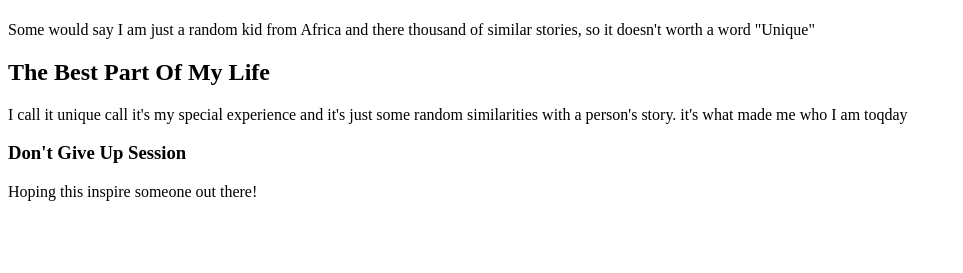
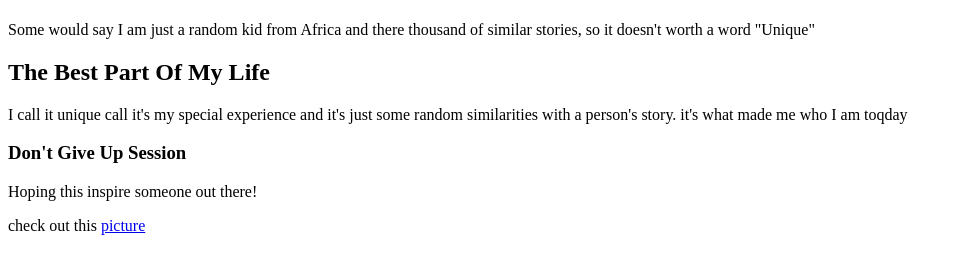
Before and after one commit to whizztimmy/My_First_Portfolio, a plain HTML site: page html_basic/index.html in a window 1280 px wide. Shown: the part 59-332 px from the top of the page, without its empty margins (0-963 px from the left). Drawn offline with Linux system fonts and the light colour scheme.

Commit message:
Modified index.html

```diff
--- a/html_basic/index.html
+++ b/html_basic/index.html
@@ -10,5 +10,6 @@
         <p>I call it unique call it's my special experience and it's just some random similarities with a person's story. it's what made me who I am toqday</p>
     <h3>Don't Give Up Session</h3>
     <p>Hoping this inspire someone out there!</p>
+    <p>check out this <a href="https://i.ibb.co/gTDZZT8/ALX-Logo-07.png">picture</a></p>
     </body>
 </html>
```
